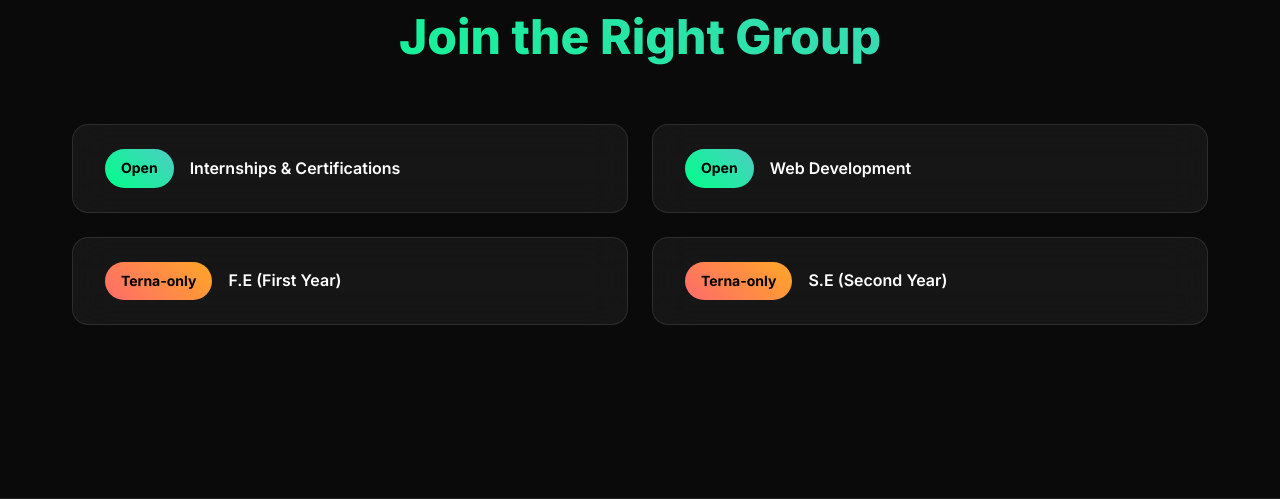
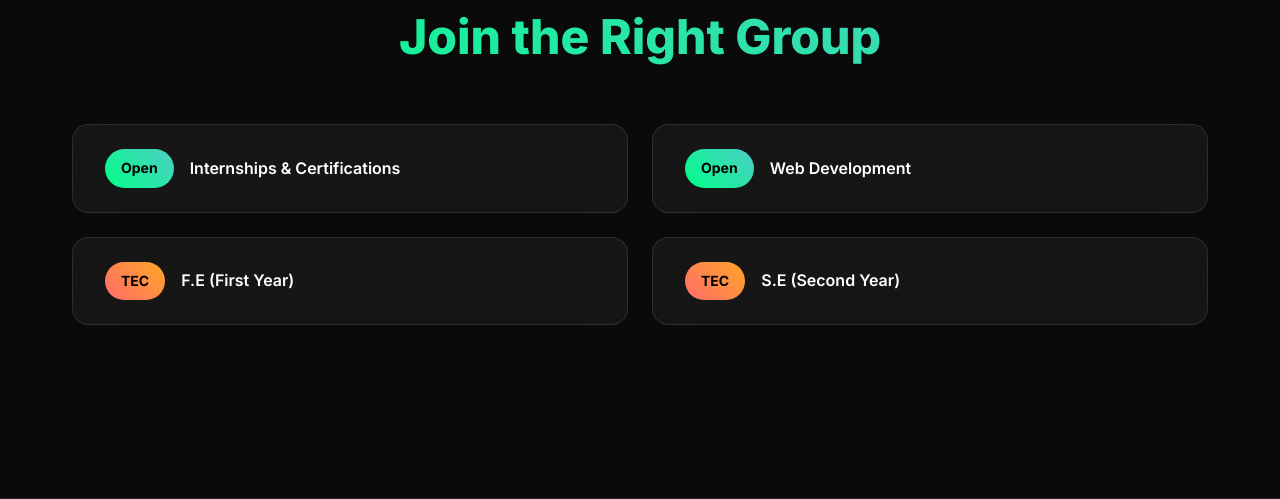
Before and after one commit to Syntax-Syndicate-Ltd/syntax-syndicate, a Flask app: page / in a window 1280 px wide. Shown: the part 3012-3511 px from the top of the page. Run offline with Flask 3, Linux system fonts and the light colour scheme.

Commit message:
TEC updates

```diff
--- a/templates/index.html
+++ b/templates/index.html
@@ -1288,12 +1288,12 @@
                 </a>
 
                 <a href="https://chat.whatsapp.com/ENnn5TX5FbYBL1dERlfDXg" class="group-pill" target="_blank">
-                    <span class="group-label terna">Terna-only</span>
+                    <span class="group-label terna">TEC</span>
                     F.E (First Year)
                 </a>
 
                 <a href="https://chat.whatsapp.com/CACUuYonEX9Iype3UAnYuO" class="group-pill" target="_blank">
-                    <span class="group-label terna">Terna-only</span>
+                    <span class="group-label terna">TEC</span>
                     S.E (Second Year)
                 </a>
             </div>
```
